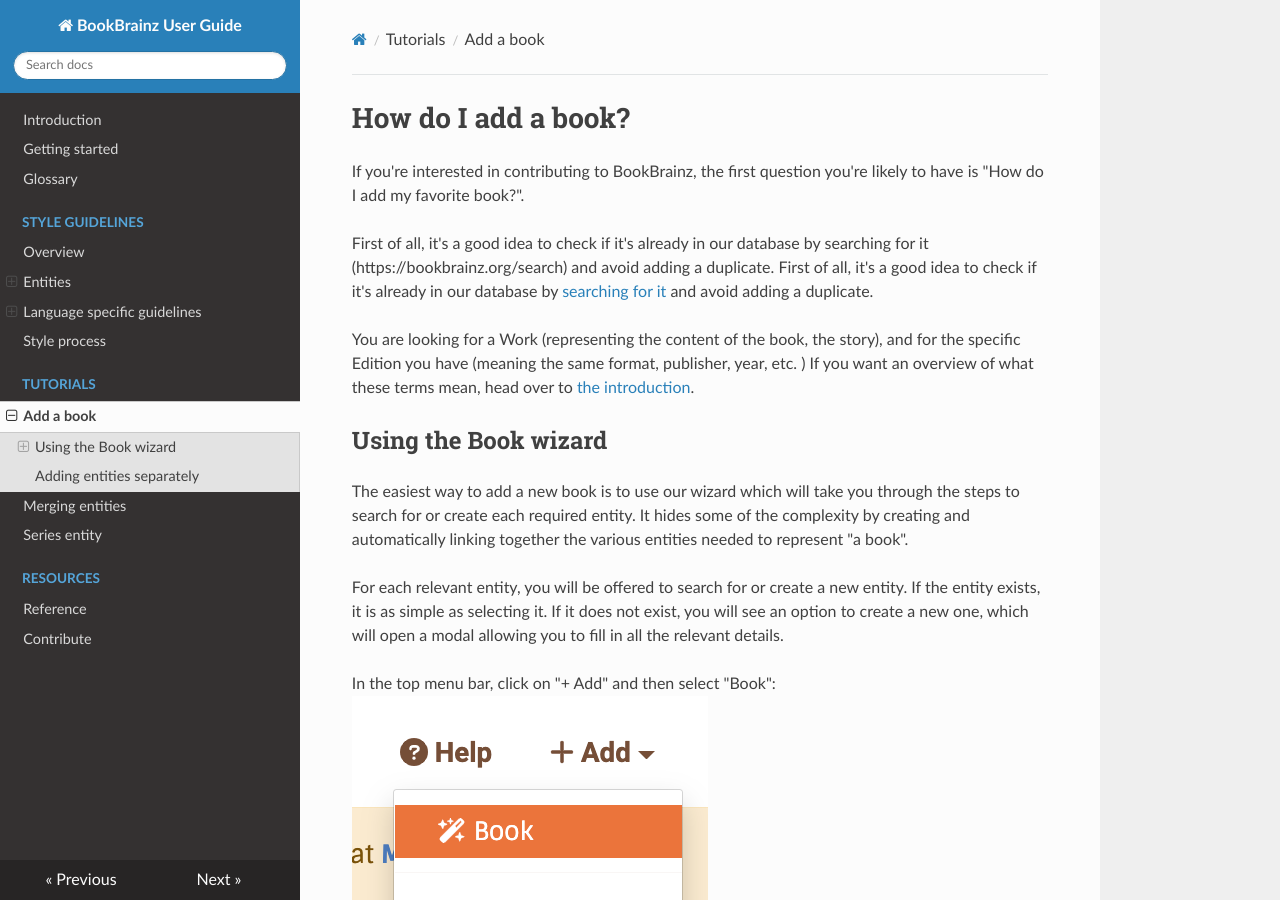
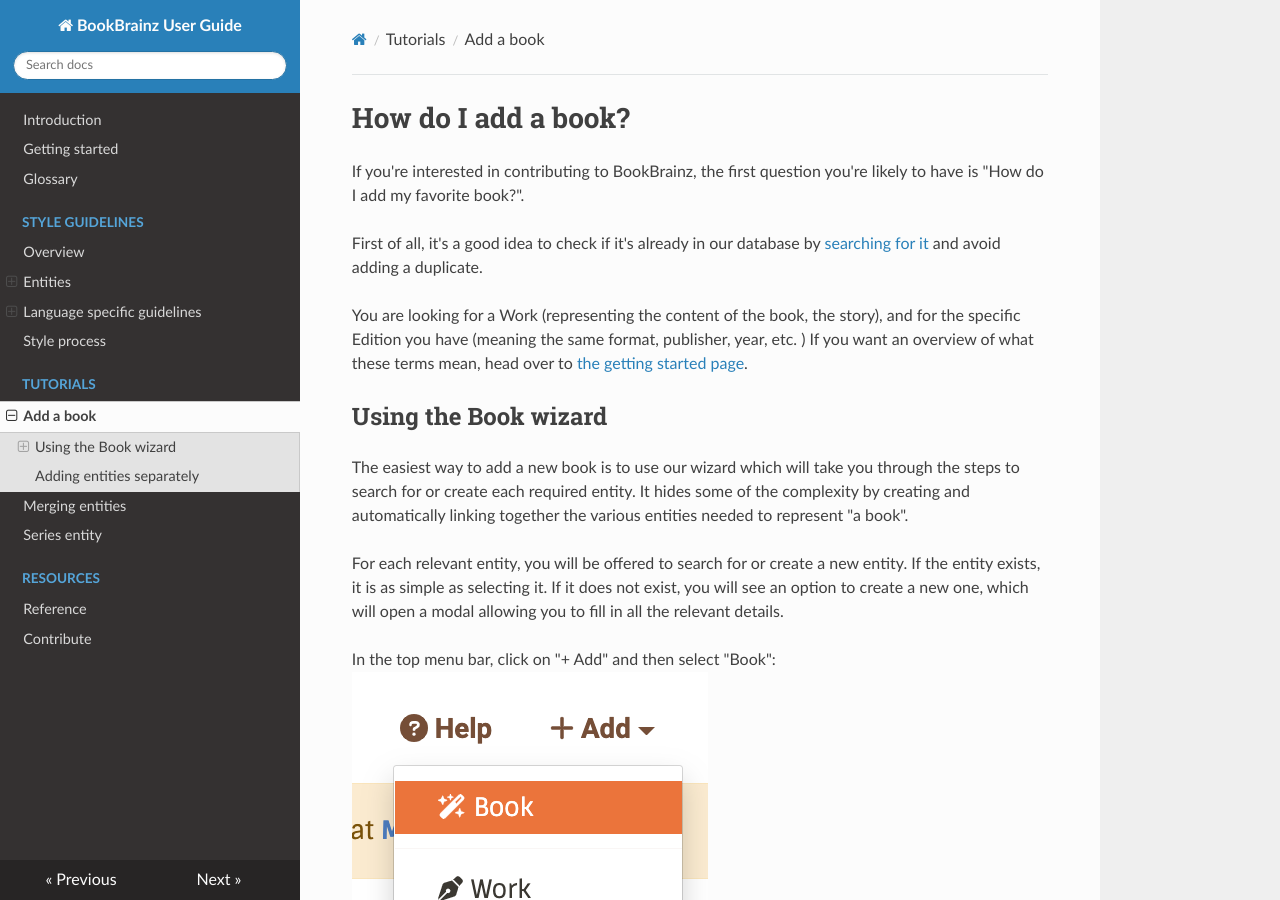
Before and after one commit to metabrainz/bookbrainz-user-guide, an MkDocs documentation site: the page built from docs/tutorials/add-a-book.md, in a window 1280 px wide and 900 px high. Built offline with MkDocs 1.6.1, drawn with Linux system fonts in a browser that asks for light colours; nearby versions of some CDN libraries.

Commit message:
Correct links
Remove duplicate text

```diff
--- a/docs/tutorials/add-a-book.md
+++ b/docs/tutorials/add-a-book.md
@@ -3,11 +3,10 @@
 
 If you're interested in contributing to BookBrainz, the first question you're likely to have is "How do I add my favorite book?".
 
-First of all, it's a good idea to check if it's already in our database by searching for it (https://bookbrainz.org/search) and avoid adding a duplicate.
 First of all, it's a good idea to check if it's already in our database by [searching for it](https://bookbrainz.org/search) and avoid adding a duplicate.
 
 You are looking for a Work (representing the content of the book, the story), and for the specific Edition you have (meaning the same format, publisher, year, etc. )
-If you want an overview of what these terms mean, head over to [the introduction](../introduction.md).
+If you want an overview of what these terms mean, head over to [the getting started page](../getting-started.md).
 
 ## Using the Book wizard
 
```
